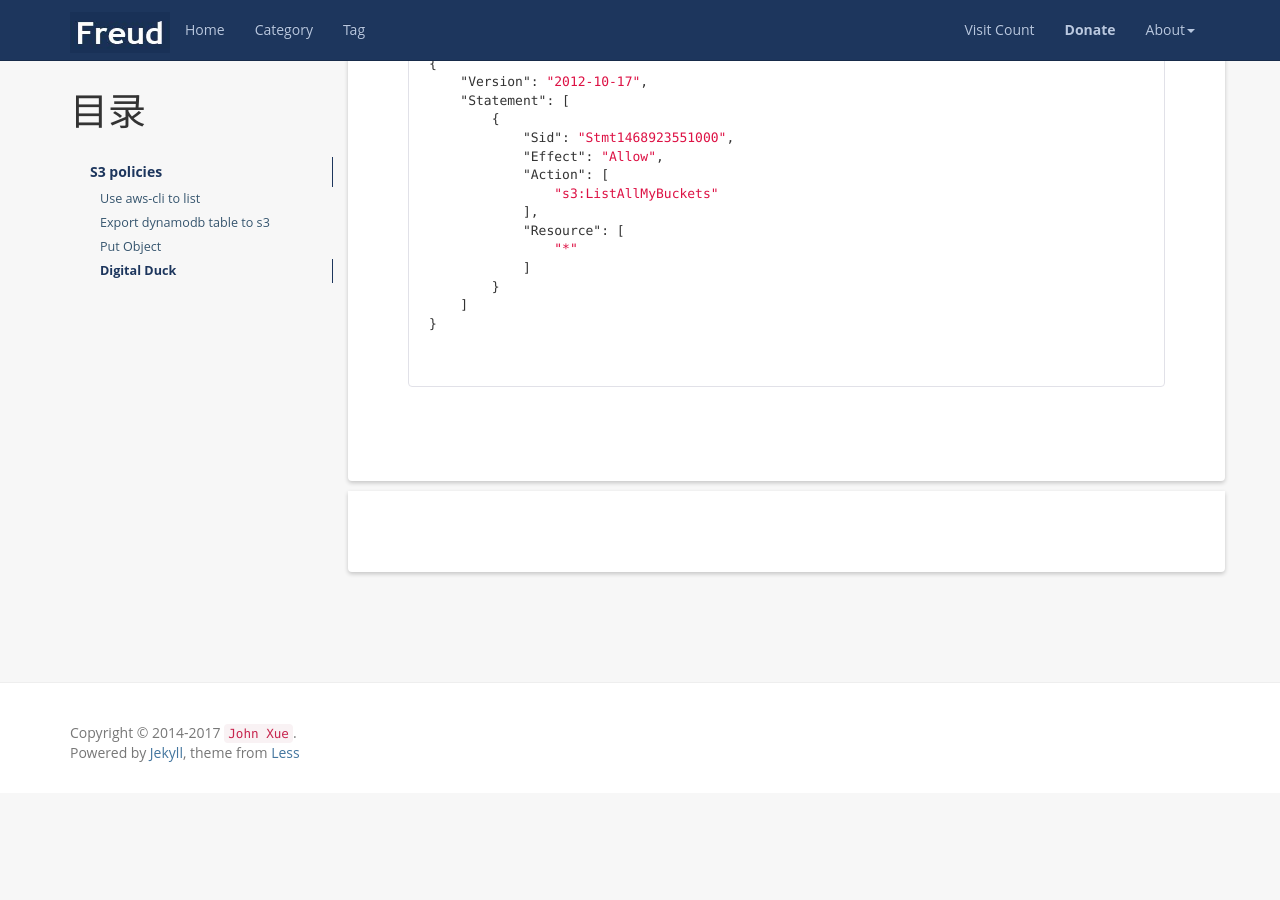
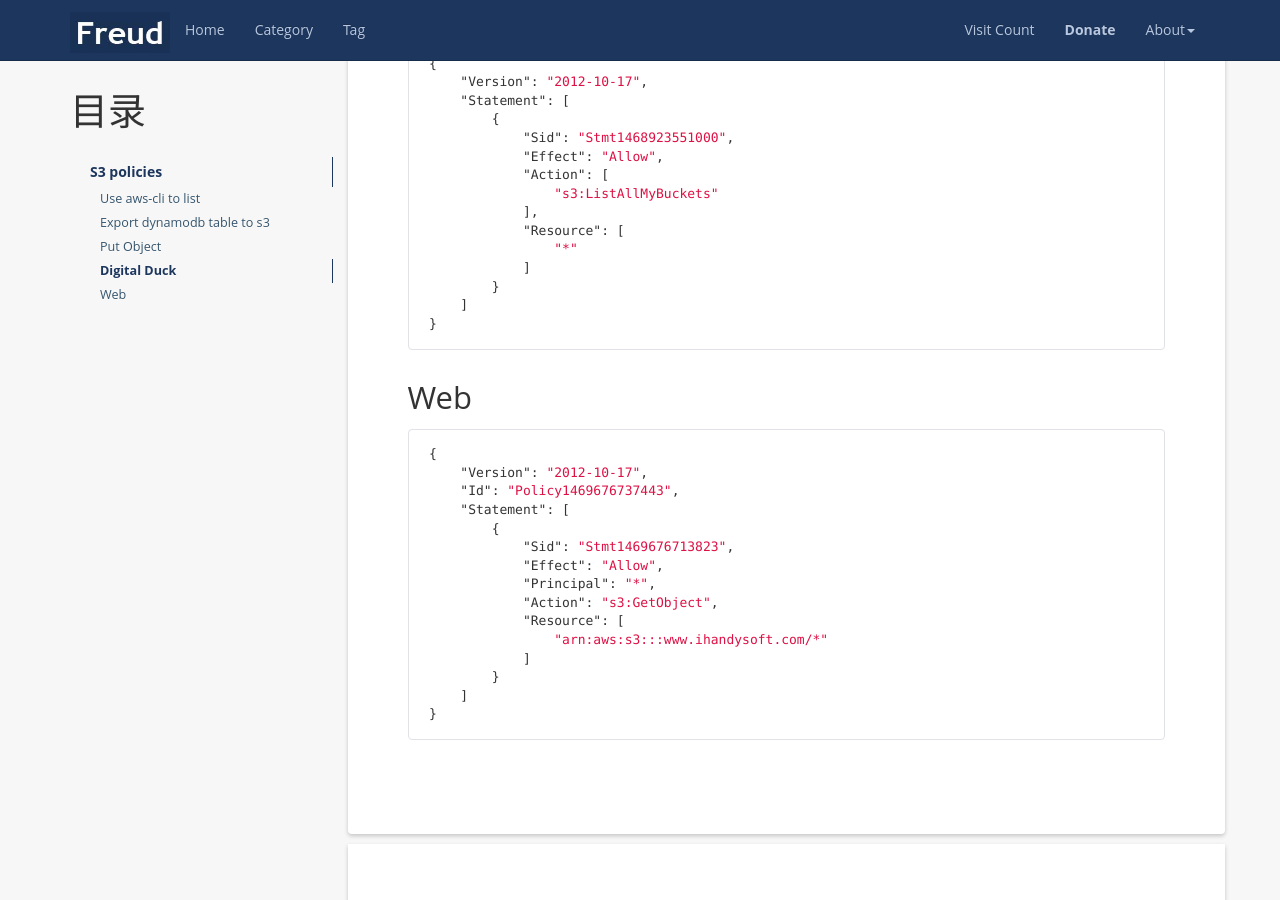
Before and after one commit to caser789/caser789.github.io, a Jekyll site: the page built from _posts/2017-5-14-IAM-s3.md, in a window 1280 px wide and 900 px high, scrolled down 3177 px. Built offline with Jekyll 4.4.1, drawn with Linux system fonts in a browser that asks for light colours; nearby versions of some CDN libraries; comment, search, counter and statistics services are not loaded; before the commit the page ends 3970 px from its top, so only the background shows below that.

Commit message:
AWS: IAM - s3 host web

````diff
--- a/_posts/2017-5-14-IAM-s3.md
+++ b/_posts/2017-5-14-IAM-s3.md
@@ -167,8 +167,24 @@ tag: iam
         }
     ]
 }
-
-
+```
+## Web
+```json
+{
+    "Version": "2012-10-17",
+    "Id": "Policy1469676737443",
+    "Statement": [
+        {
+            "Sid": "Stmt1469676713823",
+            "Effect": "Allow",
+            "Principal": "*",
+            "Action": "s3:GetObject",
+            "Resource": [
+                "arn:aws:s3:::www.ihandysoft.com/*"
+            ]
+        }
+    ]
+}
 ```
 [jekyll]:      http://jekyllrb.com
 [jekyll-gh]:   https://github.com/jekyll/jekyll
````
